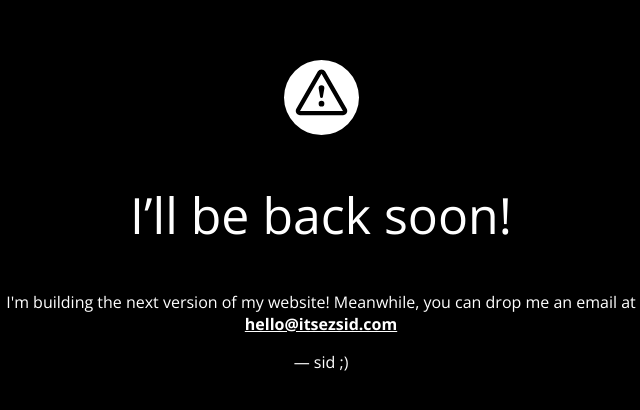
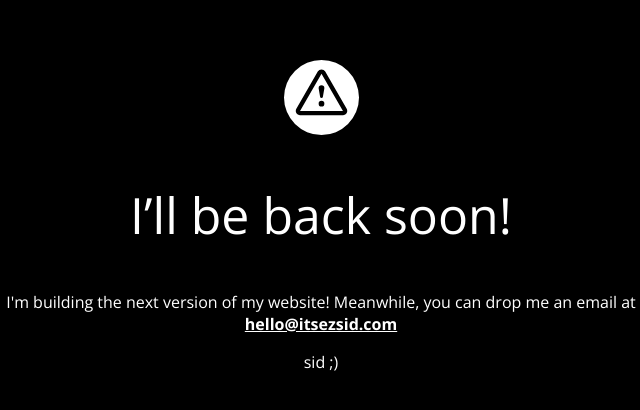
Before and after one commit to itsezsid/website, a plain HTML site: page index.html in a window 1280 px wide. Shown: the part 184-594 px from the top of the page, 319-959 px from the left. Drawn offline with nearby package versions, Linux system fonts and the light colour scheme.

```diff
--- a/index.html
+++ b/index.html
@@ -28,7 +28,7 @@
           me an email at
           <a href="mailto:mail@itsezsid.com">hello@itsezsid.com</a>
         </p>
-        <p>&mdash; sid ;)</p>
+        <p>sid ;)</p>
       </div>
     </article>
   </body>
```
